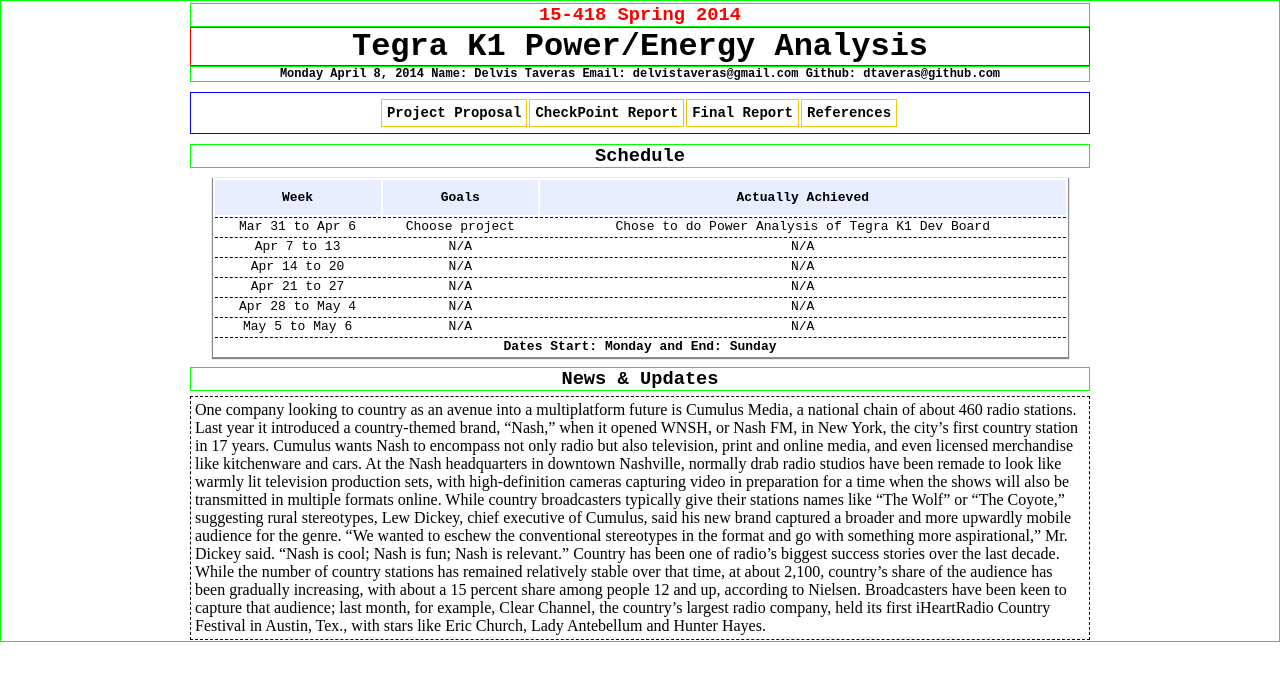
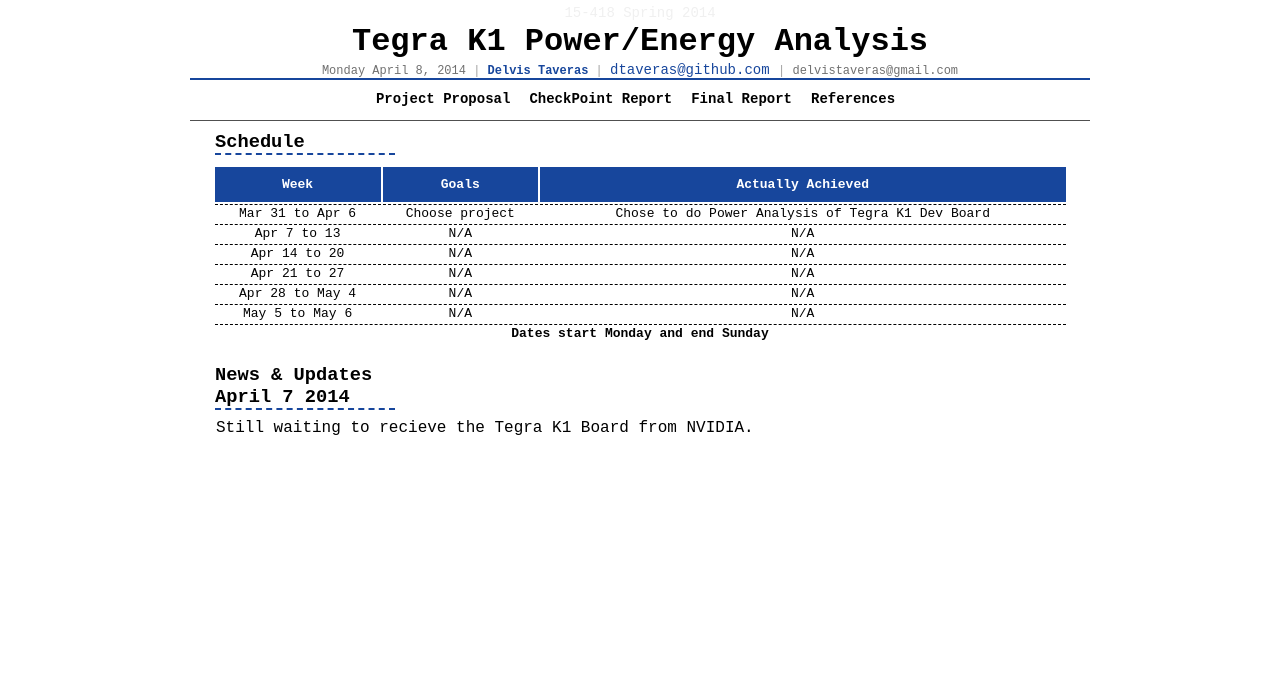
Before and after one commit to dtaveras/418ProjSite, a plain HTML site: page index.html in a window 1280 px wide. Drawn offline with Linux system fonts and the light colour scheme.

Commit message:
Updated Format and News

```diff
--- a/index.html
+++ b/index.html
@@ -13,17 +13,20 @@
 
   <div class="container">
 
-  <h3> <a href="http://15418.courses.cs.cmu.edu/spring2014/">15-418 Spring 2014</a> </h3>
+  <h3> <a id="clink" href="http://15418.courses.cs.cmu.edu/spring2014/">15-418 Spring 2014</a> </h3>
 
   <h1>
       Tegra K1 Power/Energy Analysis
   </h1>
 
   <h3 id="nameMenu">
-    <span id="spanDiv"></span>
-    <span> Name: Delvis Taveras </span>
-    <span> Email: delvistaveras@gmail.com </span>
-    <span> Github: dtaveras@github.com </span>
+    <span style="color:#707070; font-weight: normal" id="spanDiv"></span>
+    <span style="color:#A0A0A0; font-weight: normal">|</span>
+    <span style="color:#17469C;"> Delvis Taveras </span>
+    <span style="color:#A0A0A0; font-weight: normal">|</span>
+    <a href="https://github.com/dtaveras"><span style="color:#17469C; font-weight: normal"> dtaveras@github.com </span></a>
+    <span style="color:#A0A0A0; font-weight: normal">|</span>
+    <span style="color:#707070; font-weight: normal"> delvistaveras@gmail.com </span>
   </h3>
 
   <body>
@@ -44,7 +47,7 @@
       <li><a href = '#'> References </a> </li>
     <ul>
   </div>
- <h3> Schedule </h3>
+ <h3 id="mheadings"> Schedule </h3>
  <table id="newspaper-b" align="center"summary="2007 Major IT Companies' Profit">
 
   <thead>
@@ -57,7 +60,7 @@
 </div>
   <tfoot>
   <tr>
-  <td colspan="3">Dates Start: Monday and End: Sunday</td>
+  <td colspan="3">Dates start Monday and end Sunday</td>
   </tr>
   </tfoot>
 
@@ -94,17 +97,9 @@
     </tr>
   </tbody>
 </table>
-<h3> News & Updates </h3>
+<h3 id="mheadings"> News & Updates April 7 2014</h3>
   <div id= "news">
-    One company looking to country as an avenue into a multiplatform future is Cumulus Media, a national chain of about 460 radio stations. Last year it introduced a country-themed brand, “Nash,” when it opened WNSH, or Nash FM, in New York, the city’s first country station in 17 years.
-
-Cumulus wants Nash to encompass not only radio but also television, print and online media, and even licensed merchandise like kitchenware and cars. At the Nash headquarters in downtown Nashville, normally drab radio studios have been remade to look like warmly lit television production sets, with high-definition cameras capturing video in preparation for a time when the shows will also be transmitted in multiple formats online.
-
-While country broadcasters typically give their stations names like “The Wolf” or “The Coyote,” suggesting rural stereotypes, Lew Dickey, chief executive of Cumulus, said his new brand captured a broader and more upwardly mobile audience for the genre.
-
-“We wanted to eschew the conventional stereotypes in the format and go with something more aspirational,” Mr. Dickey said. “Nash is cool; Nash is fun; Nash is relevant.”
-
-Country has been one of radio’s biggest success stories over the last decade. While the number of country stations has remained relatively stable over that time, at about 2,100, country’s share of the audience has been gradually increasing, with about a 15 percent share among people 12 and up, according to Nielsen. Broadcasters have been keen to capture that audience; last month, for example, Clear Channel, the country’s largest radio company, held its first iHeartRadio Country Festival in Austin, Tex., with stars like Eric Church, Lady Antebellum and Hunter Hayes.
+    Still waiting to recieve the Tegra K1 Board from NVIDIA.
   </div>
 
   </body>
--- a/main.css
+++ b/main.css
@@ -1,40 +1,50 @@
 h1 {
     text-align: center ;
 	color:#000000;
-    border: 1px solid #ff0000;
-	outline-color: #000000;
+    //border: 1px solid #ff0000;
     //height: 50px;
     padding: 0;
 	margin-top:0px;
-    margin-bottom:0px;
+    margin-bottom:2px;
     margin-right:0px;
     margin-left:0px;
 	padding: 0px;
     //background-color: #001058;
     font-family: "Courier New", Courier, monospace;
 }
-a:link {color:#FF0000;}      /* unvisited link */
-a:visited {color:#00FF00;}  /* visited link */
-a:hover {color:#FF00FF;}  /* mouse over link */
-a:active {color:#0000FF;}  /* selected link */
+
+a:link {color:#F0F0F0; font-weight: normal; font-size: 14px;}      /* unvisited link */
+a:visited {color:#505050;}  /* visited link */
+//a:hover {color:#FF00FF;}  /* mouse over link */
+//a:active {color:#0000FF;}  /* selected link */
 a:link {text-decoration:none;}
 a:visited {text-decoration:none;}
 a:hover {text-decoration:underline;}
 a:active {text-decoration:underline;}
 
 #nameMenu {
+    border-bottom: 2px solid #17469C;
     font-size: 12px;
 }
 
 h3 {
     text-align: center ;
-    border: 1px solid #00ff00;
-    outline-color: #000000;
+    //border: 1px solid #00ff00;
     font-family: "Courier New", Courier, monospace;
     margin-top:0px;
     margin-bottom:0px;
     margin-right:0px;
     margin-left:0px;
+}
+
+
+
+#mheadings {
+    width: 20%;
+    text-align: left;
+    margin-left: 25px;
+    border-bottom: 2px dashed #17469C;
+    //border: 2px solid #FF00FF;
 }
 
 h4 {
@@ -52,7 +62,6 @@ h4 {
 body {
 	margin: 0;
 	padding: 0;
-	border: 1px solid #00ff00;
 	background: #ffffff;
     //background-image: -moz-linear-gradient(top left, #FFFFFF 0%, #0017AB 80%);
     //background: #4F86B8;
@@ -61,9 +70,10 @@ body {
 .container {
 	  width:900px;
       margin:1px auto 0 auto;
-      padding:1px;
+      padding-bottom:20px;
       //border:1px solid #000000;
-      background-color:#ffffff;
+      font-family: "Courier New", Courier, monospace;
+      //background-color:#ffffff;
 }
 
 footer {
@@ -74,16 +84,17 @@ footer {
 
 /* Navigation Menu*/
 #navMenu {
+    //width: 90%;
     text-align: center;
     margin: 0;
     padding: 0;
     height: 40px;
-    margin-top: 10px;
+    //margin-top: 10px;
     margin-bottom: 10px;
     padding-top:0px;
-
+    border-bottom: 1px solid #505050;
     //background-color: #001058;
-    border: 1px solid #0000ff;
+    //border: 1px solid #0000ff;
     //box-shadow: 0px 1px 2px #888888;
     z-index: 10;
 }
@@ -105,7 +116,7 @@ footer {
 
     //background-color: #001040;
     //background-color: #000000;
-    border-right: 2px solid #ffffff;
+    border-right: 9px solid #ffffff;
     //border-left: 1.0cm solid #ffffff;
 }
 
@@ -133,7 +144,7 @@ footer {
     opacity: 1.0;
     background-repeat: no-repeat;
     background-position: left center;
-    border: 1px solid rgb(240,200,10);
+    //border: 1px solid rgb(240,200,10);
 }
 
 #navMenu ul ul {
@@ -156,7 +167,7 @@ footer {
 
 #navMenu a:hover {
     color: #000000;
-    background-color: #00ff00;
+    background-color: #F0F0F0;
 }
 
 #navMenu ul li:hover ul li a:hover {
@@ -243,8 +254,8 @@ text-align: center;
 //border-collapse: collapse;
 //border: 1px solid #000;
 margin-top: 10px;
-margin-bottom: 10px;
-box-shadow: -0px 1px 1px 1px #888888;
+margin-bottom: 20px;
+//box-shadow: -0px 1px 1px 1px #888888;
 //margin: 20px;
 }
 
@@ -261,9 +272,9 @@ box-shadow: -0px 1px 1px 1px #888888;
 }
 
 #newspaper-b th{
-   color: #000;
+   color: #fff;
    padding: 10px;
-   background: #e8edff;
+   background: #17469C;
 
 }
 
@@ -277,8 +288,11 @@ tfoot {
 }
 
 #news {
+ width: 94%;
  margin-top: 5px;
+ margin-left: 22px;
  padding: 4px;
- border: 1px dashed #000000;
+ //box-shadow: -0px 1px 1px 1px #888888;
+ //border: 1px dashed #000000;
  outline-color: blue;
 }
--- a/pages.css
+++ b/pages.css
@@ -4,7 +4,7 @@ h1 {
     text-align: center ;
 	color:#000000;
     padding-bottom: 5px;
-    border-bottom: 2px solid #ff0000;
+    border-bottom: 2px solid #17469C;
     //border: 1px solid #ff0000;
     font-family: "Courier New", Courier, monospace;
 }
@@ -16,10 +16,6 @@ h1 {
     padding: 0;
     padding-top: 0;
     padding-bottom: 0;
-    //padding-right: 8px;
-    //padding-left: 8px;
-    //box-shadow: 0px 1px 0px #888888;
-    //border:1px solid #000000;
 }
 #homep img{
     //border:1px solid #000000;
@@ -41,5 +37,5 @@ h1 {
 
 .sections {
     width: 20%;
-    border-bottom: 2px dashed #000000;
+    border-bottom: 2px dashed #505050;
 }
```
